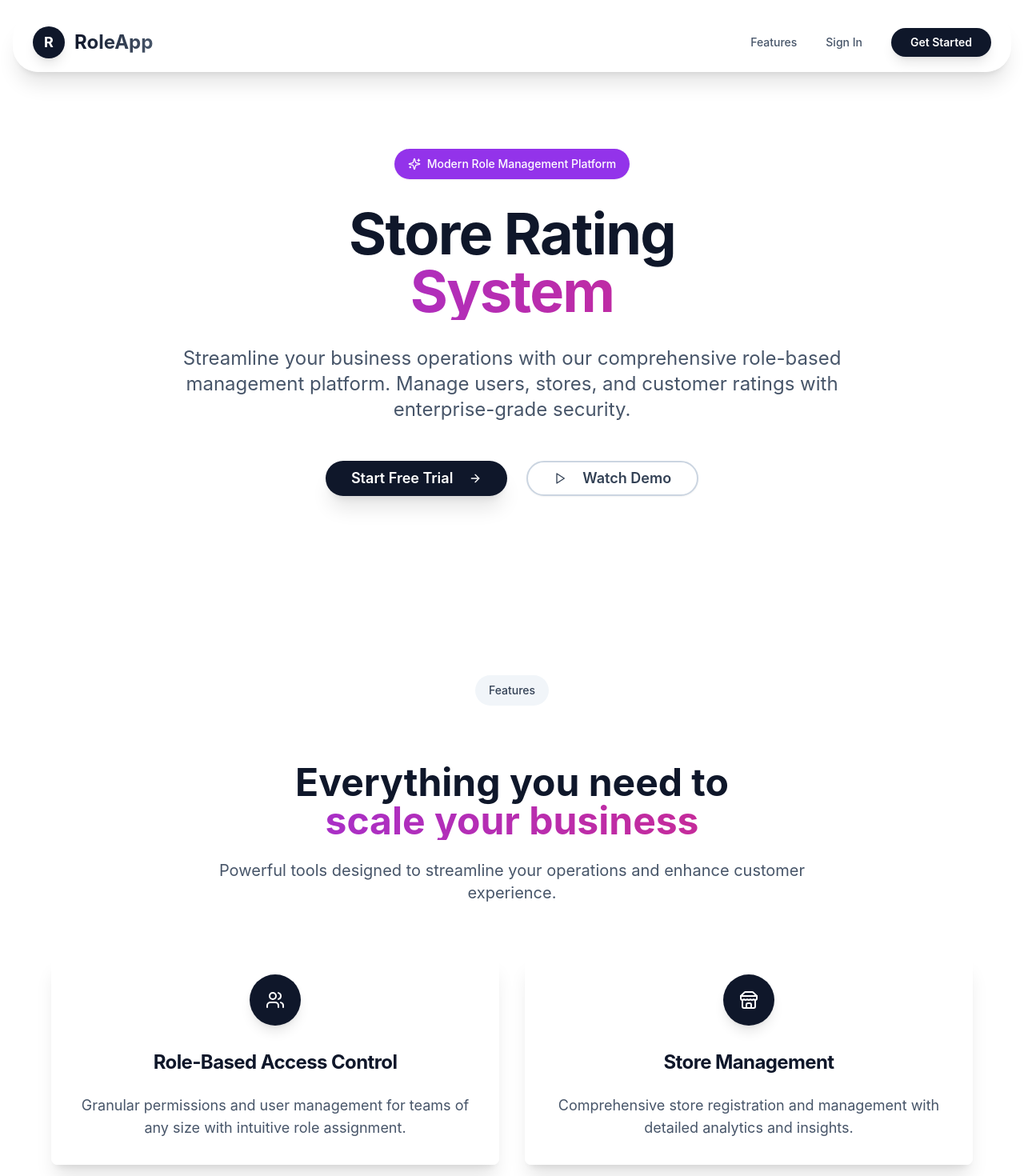
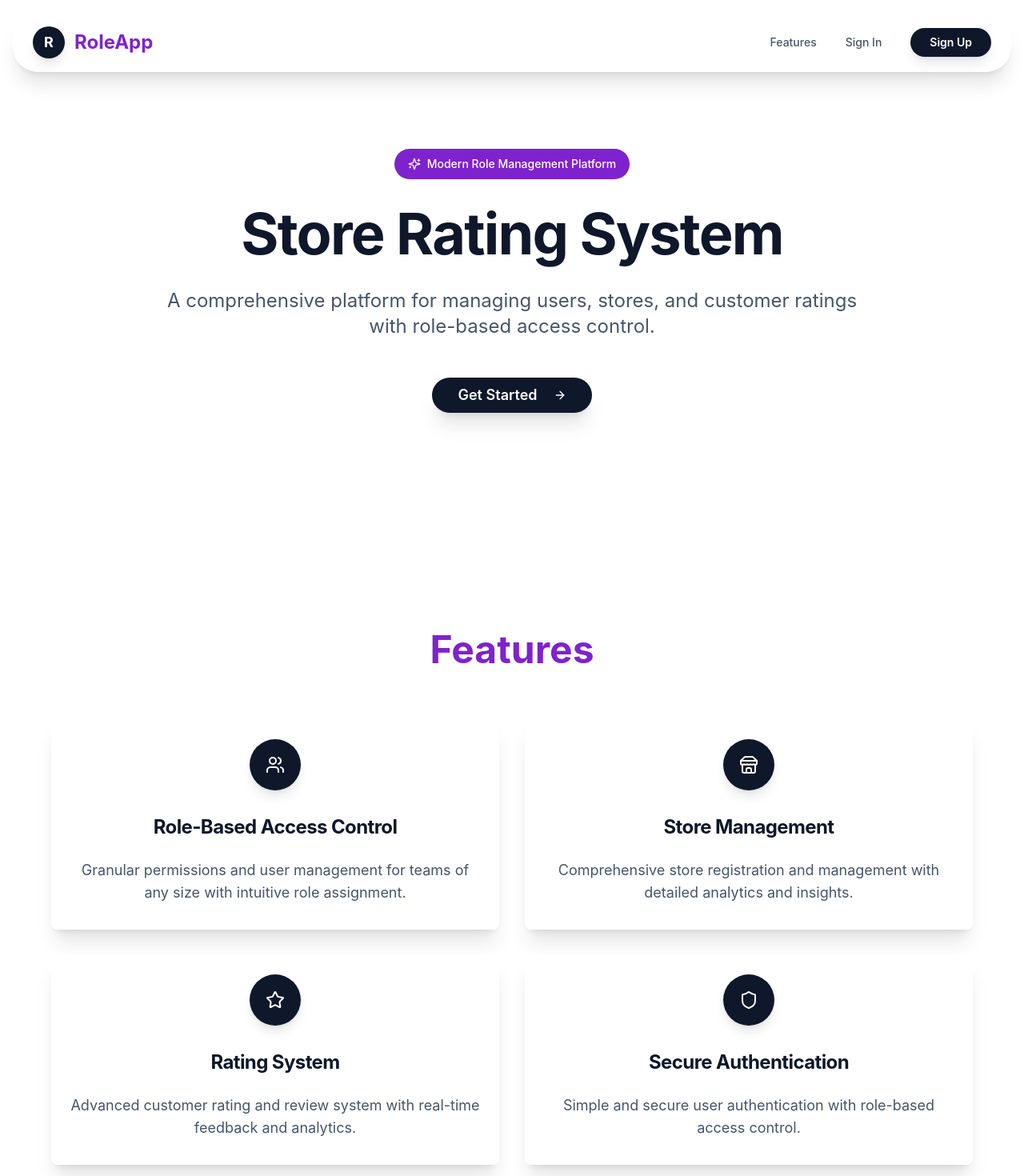
Before and after one commit to rajdesai17/role-centric-spark, a React (Vite) app: page / in a window 1280 px wide. Shown: the top 1470 px of the page at 80% size. Built offline with nearby package versions, Linux system fonts and the light colour scheme.

Commit message:
Refactor LandingPage component: Removed unused Play icon, updated button labels for clarity, and enhanced styling for the badge and headings. Streamlined layout and improved text readability for a better user experience.

```diff
--- a/src/pages/LandingPage.tsx
+++ b/src/pages/LandingPage.tsx
@@ -13,7 +13,6 @@ import {
   Store,
   Star as StarIcon,
   ChevronRight,
-  Play,
   Lock,
   Sparkles
 } from "lucide-react";
@@ -79,7 +78,7 @@ const LandingPage = () => {
                   <div className="w-10 h-10 bg-slate-900 rounded-xl flex items-center justify-center shadow-lg">
                     <span className="text-white font-bold text-lg">R</span>
                   </div>
-                  <span className="text-2xl font-bold bg-gradient-to-r from-slate-900 to-slate-600 bg-clip-text text-transparent">
+                  <span className="text-2xl font-bold text-purple-700">
                     RoleApp
                   </span>
                 </div>
@@ -103,7 +102,7 @@ const LandingPage = () => {
                 onClick={() => navigate('/signup')}
                 className="bg-slate-900 text-white font-semibold rounded-xl px-6 py-2 shadow-lg hover:shadow-xl transition-all duration-300 hover:scale-105"
               >
-                    Get Started
+                Sign Up
               </Button>
                 </div>
 
@@ -141,7 +140,7 @@ const LandingPage = () => {
                       onClick={() => navigate('/signup')}
                       className="bg-slate-900 text-white font-semibold shadow-lg hover:shadow-xl transition-all duration-300 justify-start"
                     >
-                      Get Started
+                      Sign Up
                     </Button>
                   </div>
                 </div>
@@ -155,40 +154,27 @@ const LandingPage = () => {
       <section className="relative overflow-hidden pt-24 pb-20">
         <div className="max-w-7xl mx-auto px-4 sm:px-6 lg:px-8">
           <div className="text-center">
-            <Badge className="mb-8 px-4 py-2 text-sm font-medium bg-purple-600 text-white rounded-full shadow-sm">
+                    <Badge className="mb-8 px-4 py-2 text-sm font-medium bg-purple-700 text-white rounded-full shadow-sm">
           <Sparkles className="h-4 w-4 mr-2" />
           Modern Role Management Platform
         </Badge>
 
             <h1 className="text-5xl md:text-6xl lg:text-7xl font-bold text-slate-900 mb-8 leading-tight">
-              Store Rating
-              <span className="block bg-gradient-to-r from-purple-600 to-pink-600 bg-clip-text text-transparent">
-                System
-              </span>
+              Store Rating System
             </h1>
 
             <p className="text-xl md:text-2xl text-slate-600 mb-12 max-w-4xl mx-auto leading-relaxed font-normal">
-              Streamline your business operations with our comprehensive role-based management platform.
-              Manage users, stores, and customer ratings with enterprise-grade security.
+              A comprehensive platform for managing users, stores, and customer ratings with role-based access control.
             </p>
 
-            <div className="flex flex-col sm:flex-row gap-6 justify-center items-center mb-16">
+            <div className="flex justify-center items-center mb-16">
               <Button
                 size="lg"
                 className="bg-slate-900 text-white font-semibold rounded-2xl px-8 py-4 text-lg shadow-xl hover:shadow-2xl transition-all duration-300 hover:scale-105"
                 onClick={() => navigate('/signup')}
               >
-                Start Free Trial
+                Get Started
                 <ArrowRight className="ml-3 h-5 w-5" />
-              </Button>
-              <Button
-                variant="outline"
-                size="lg"
-                className="px-8 py-4 text-lg font-semibold border-2 border-slate-300 text-slate-700 hover:bg-slate-50 rounded-2xl transition-all duration-300 shadow-sm"
-                onClick={() => navigate('/login')}
-              >
-                <Play className="mr-3 h-5 w-5" />
-                Watch Demo
               </Button>
             </div>
 
@@ -201,18 +187,9 @@ const LandingPage = () => {
       <section id="features" className="py-20 bg-white">
         <div className="max-w-7xl mx-auto px-4 sm:px-6 lg:px-8">
           <div className="text-center mb-16">
-            <Badge className="mb-6 px-4 py-2 text-sm font-medium bg-slate-100 text-slate-700 rounded-full">
+            <h2 className="text-4xl md:text-5xl font-bold text-purple-700 mb-6">
               Features
-            </Badge>
-            <h2 className="text-4xl md:text-5xl font-bold text-slate-900 mb-6">
-              Everything you need to
-              <span className="block bg-gradient-to-r from-purple-600 to-pink-600 bg-clip-text text-transparent">
-                scale your business
-              </span>
             </h2>
-            <p className="text-xl text-slate-600 max-w-3xl mx-auto">
-              Powerful tools designed to streamline your operations and enhance customer experience.
-            </p>
           </div>
 
           <div className="grid grid-cols-1 md:grid-cols-2 gap-8 max-w-6xl mx-auto">
```
Lines whose indentation alone changed are shown as unchanged.
